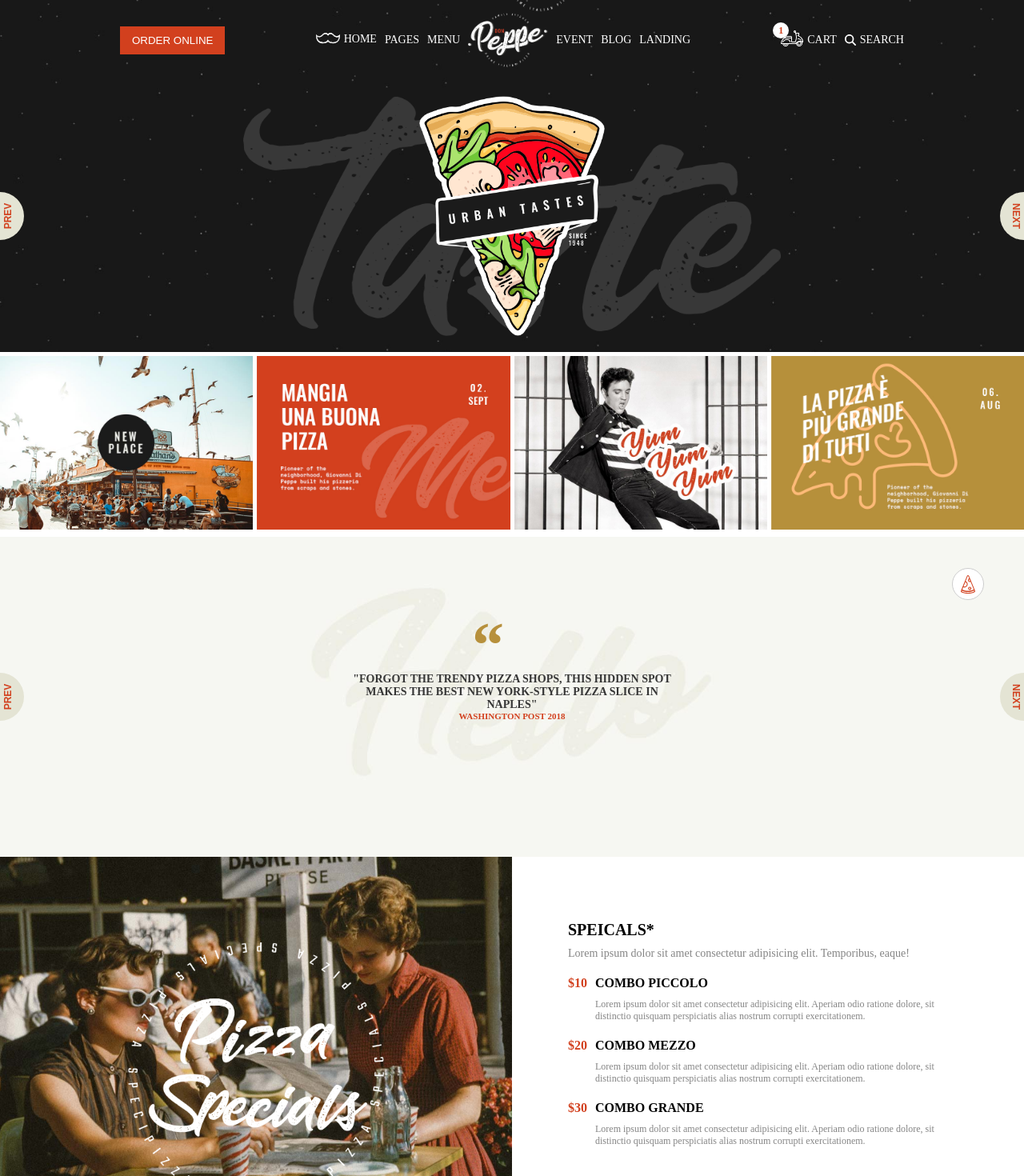
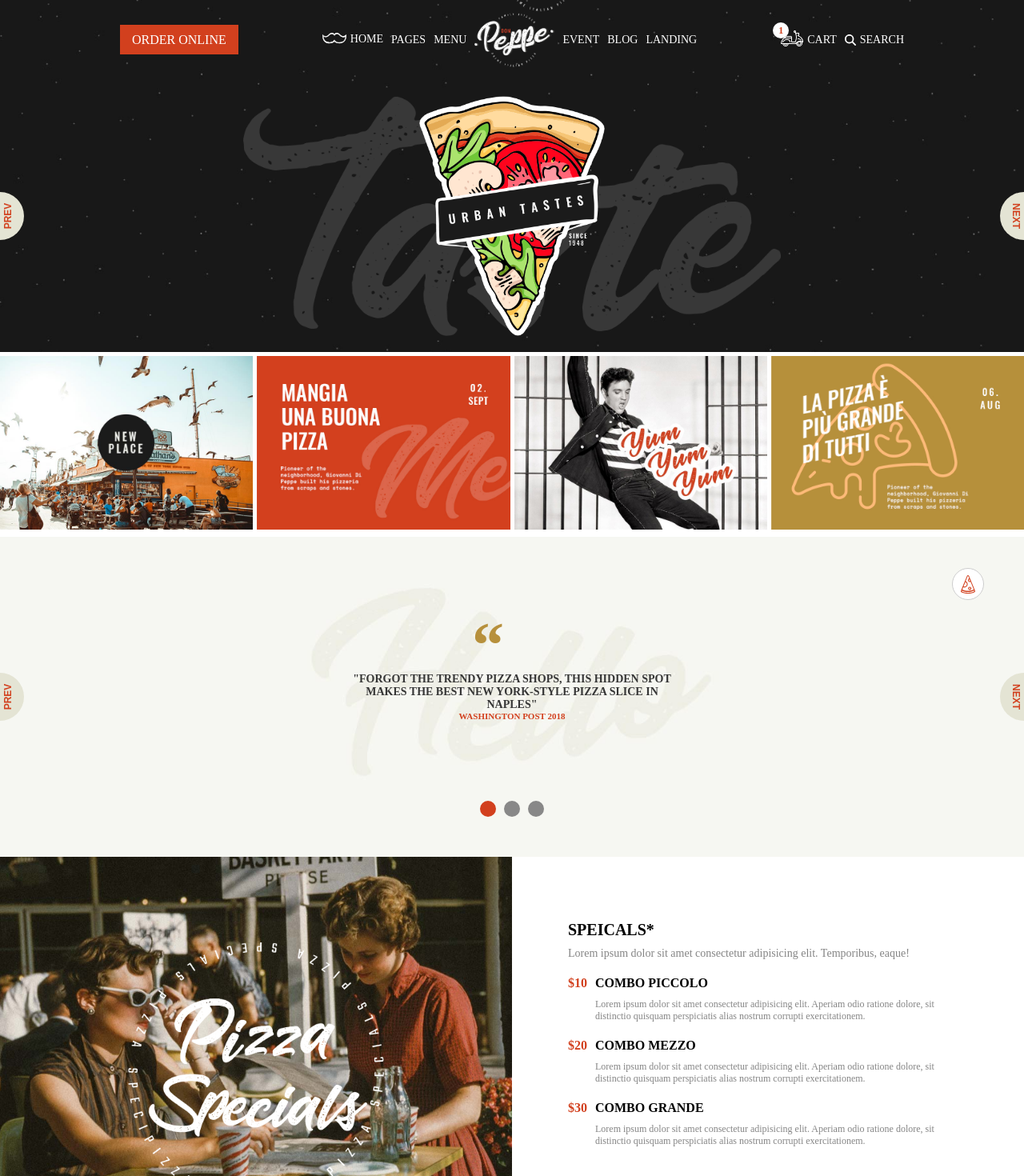
Before and after one commit to Francescodc92/proj-html-vuejs, a Vue app: page / in a window 1280 px wide. Shown: the top 1470 px of the page at 80% size. Built offline with nearby package versions, Linux system fonts and the light colour scheme.

Commit message:
change hover nav header and cange img banner

```diff
--- a/src/assets/scss/main.scss
+++ b/src/assets/scss/main.scss
@@ -10,6 +10,28 @@
 
 :root{
   scroll-behavior: smooth;
+}
+
+
+::-webkit-scrollbar {
+  width: 8px;
+  border-radius: 4px;
+}
+
+/* Track */
+::-webkit-scrollbar-track {
+  background: #ccc;
+}
+
+/* Handle */
+::-webkit-scrollbar-thumb {
+  border-radius: 4px;
+  background: #888;
+}
+
+/* Handle on hover */
+::-webkit-scrollbar-thumb:hover {
+  background: #777;
 }
 
 .container{
--- a/src/components/HeaderComponets/ButtonComponent.vue
+++ b/src/components/HeaderComponets/ButtonComponent.vue
@@ -9,13 +9,13 @@ export default {
 }
 </script>
 <template>
-  <button>
+  <a href="#menu">
     {{ buttonText }}
-  </button>
+  </a>
 </template>
 <style lang="scss" scoped>
 @use '../../assets/scss/partials/variables.scss' as *;
- button{
+ a{
     background-color: $brown;
     color: $text-light;
     border: 0;
--- a/src/components/MainComponets/MainComponet.vue
+++ b/src/components/MainComponets/MainComponet.vue
@@ -55,6 +55,9 @@ export default {
           this.store.activeTestimonial = 0;
         };
       };
+    },
+    cangeActiveTestimonial(nextIndex){
+      this.store.activeTestimonial = nextIndex;
     }
   }
 }
@@ -82,6 +85,17 @@ export default {
       :buttonText="button"
       @changeImg="changeCurrentImg"
     />
+
+    <div class="points-container">
+      <div class="testimonials-point"
+        v-for="(testimonial, index )
+        in store.testimonialArray"
+        :key="index"
+        :class="index == store.activeTestimonial ? 'active' : ''"
+        @click="cangeActiveTestimonial(index)"
+      >
+      </div>
+    </div>
     <!--end buttons carousel-->
   </section>
   <!--end section testimonials-->
@@ -123,7 +137,24 @@ export default {
     display: flex;
     align-items: center;
     justify-content: center;
-
+    .points-container{
+      position:absolute;
+      bottom:50px;
+      left: 50%;
+      display: flex;
+      transform: translate(-50%);
+      .testimonials-point{
+        width: 20px;
+        height: 20px;
+        background-color:$gray;
+        border-radius: 50%;
+        margin-inline: 5px;
+        cursor: pointer;
+        &.active{
+          background-color: $brown;
+        }
+      }
+    }
   }
   // end section testimonials stile
 
--- a/src/components/MainComponets/SectionBanner.vue
+++ b/src/components/MainComponets/SectionBanner.vue
@@ -17,8 +17,9 @@
 <style lang="scss" scoped>
 #banner{
     background-image: url(../../assets/img/h3-background-img.jpg);
-    background-position: center;
-    background-size: cover;
+    background-position: center -50%;
+    background-size: 80% 50% ;
+
     margin-block: 5px;
     .text-banner{
       max-width: 70%;
--- a/src/components/MainComponets/SectionEvents.vue
+++ b/src/components/MainComponets/SectionEvents.vue
@@ -13,6 +13,18 @@
             day: '03',
             month:'nov',
             name:'terrazza patio dining space opening this weekend',
+            location:'204 E. Pizzetta Tommaso'
+          },
+          {
+            day: '05',
+            month:'nov',
+            name:'sienna private dining room with stépane brunn',
+            location:'204 E. Pizzetta Tommaso'
+          },
+          {
+            day: '05',
+            month:'nov',
+            name:'sienna private dining room with stépane brunn',
             location:'204 E. Pizzetta Tommaso'
           },
           {
@@ -70,11 +82,12 @@
       width: 50%;
     }
     .left{
-      height: 100%;
+      height: 400px;
       background-image: url(../../assets/img/cielostellato.PNG);
       color:$text-light;
       padding-block:40px ;
       margin-bottom: 50px;
+      overflow: auto;
       .events-list{
         max-width:80% ;
         margin-inline: auto;
```
Also changed, not shown: src/components/HeaderComponets/HeaderComponet.vue (+9 -2 lines).
